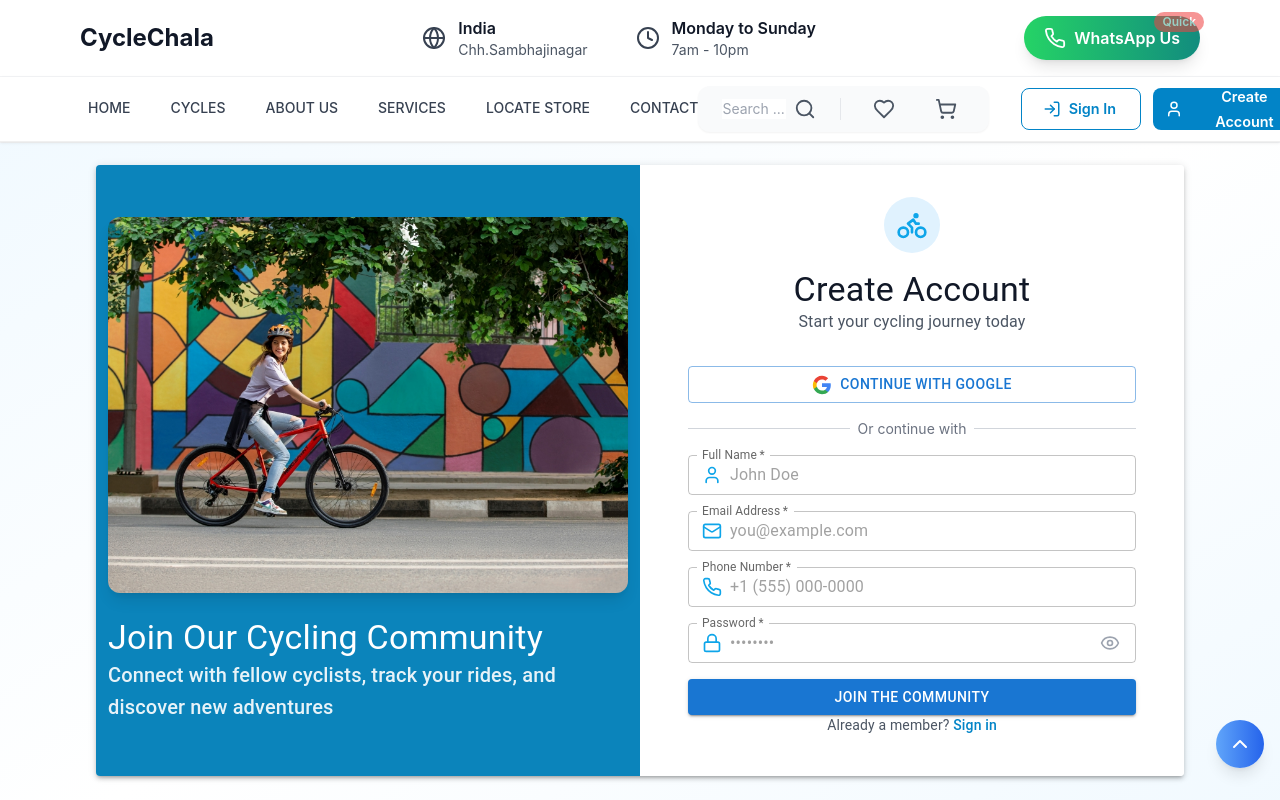
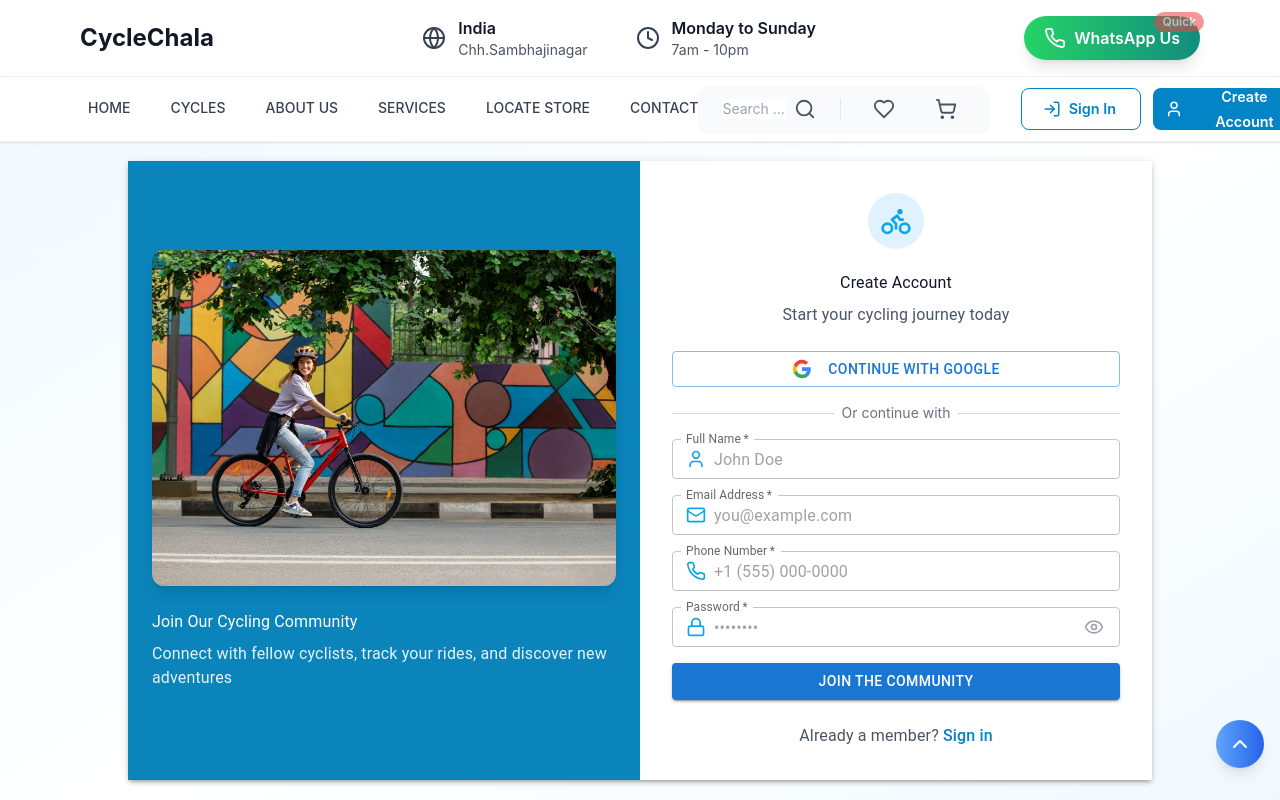
Before and after one commit to PratikMane09/CycleChala-Next.js-, a Next.js app: page /register in a window 1280 px wide. Shown: the top 800 px of the page. Built offline with nearby package versions, Linux system fonts and the light colour scheme.

Commit message:
adding google button

```diff
--- a/app/login/page.js
+++ b/app/login/page.js
@@ -112,40 +112,34 @@ const LoginForm = () => {
   };
 
   return (
-    <>
-      <div className="min-h-screen h-[450px] mt-10 bg-gradient-to-br from-sky-50 via-white to-sky-50 flex items-center justify-center  px-4 sm:px-6 lg:px-8">
-        <Paper
-          elevation={3}
-          className="max-w-5xl w-full mx-auto overflow-hidden rounded-2xl"
-        >
+    <div className="min-h-screen py-8 sm:py-12 bg-gradient-to-br from-sky-50 via-white to-sky-50 flex items-center justify-center px-4 sm:px-6 lg:px-8">
+      <Paper elevation={3} className="w-full max-w-5xl mx-auto rounded-2xl">
         <div className="flex flex-col md:flex-row">
           {/* Left Side - Form */}
-            <div className="w-full md:w-1/2 p-6 lg:p-10">
-              <div className="flex flex-col max-w-md mx-auto">
-                <div className="flex items-center justify-center space-x-1 mb-4">
+          <div className="w-full md:w-1/2 p-4 sm:p-6 lg:p-8">
+            <div className="flex flex-col max-w-md mx-auto space-y-6">
+              {/* Logo and Title */}
+              <div className="text-center space-y-4">
+                <div className="flex items-center justify-center space-x-2">
                   <div className="bg-sky-100 p-2 rounded-lg">
-                    <Bike className="h-6 w-6 text-sky-600" />
+                    <Bike className="h-5 w-5 sm:h-6 sm:w-6 text-sky-600" />
                   </div>
-                  <Typography variant="h5" className="font-bold text-gray-900">
+                  <Typography className="text-lg sm:text-xl font-bold text-gray-900">
                     CycleChala
                   </Typography>
                 </div>
-
-                <Typography
-                  variant="h4"
-                  className="text-center font-bold text-gray-900 mb-1"
-                >
+                <div className="space-y-2">
+                  <Typography className="text-2xl sm:text-3xl font-bold text-gray-900">
                     Welcome Back!
                   </Typography>
-                <Typography
-                  variant="body1"
-                  className="text-center text-gray-600 mb-6"
-                >
+                  <Typography className="text-sm sm:text-base text-gray-600">
                     Continue your cycling journey
                   </Typography>
+                </div>
+              </div>
 
               {error && (
-                  <Typography color="error" className="text-center mb-4">
+                <Typography color="error" className="text-center text-sm">
                   {error}
                 </Typography>
               )}
@@ -154,42 +148,41 @@ const LoginForm = () => {
               <Button
                 fullWidth
                 variant="outlined"
-                  className="py-2.5 mb-6 border-gray-300 hover:bg-gray-50 text-gray-700 font-medium rounded-lg transition-colors duration-200 normal-case flex items-center justify-center"
-                  onClick={() => {
-                    /* Add Google sign-in handler */
-                  }}
+                className="py-2 sm:py-2.5 border-gray-300 hover:bg-gray-50 text-gray-700 text-sm sm:text-base font-medium rounded-lg"
+                onClick={handleGoogleSignIn}
               >
                 <GoogleIcon />
-                  Continue with Google
+                <span className="ml-2">Continue with Google</span>
               </Button>
-                <div className="relative mb-6">
+
+              {/* Divider */}
+              <div className="relative">
                 <div className="absolute inset-0 flex items-center">
                   <div className="w-full border-t border-gray-300"></div>
                 </div>
-                  <div className="relative flex justify-center text-sm">
-                    <span className="px-2 bg-white text-gray-500">
+                <div className="relative flex justify-center">
+                  <span className="px-2 bg-white text-xs sm:text-sm text-gray-500">
                     Or continue with
                   </span>
                 </div>
               </div>
 
+              {/* Login Form */}
               <form onSubmit={handleSubmit} className="space-y-4">
                 <TextField
                   fullWidth
                   required
-                    id="email"
                   label="Email Address"
                   type="email"
-                    variant="outlined"
                   value={email}
                   onChange={(e) => setEmail(e.target.value)}
-                    placeholder="you@example.com"
                   InputProps={{
                     startAdornment: (
                       <InputAdornment position="start">
-                          <Mail className="h-5 w-5 text-sky-500" />
+                        <Mail className="h-4 w-4 sm:h-5 sm:w-5 text-sky-500" />
                       </InputAdornment>
                     ),
+                    className: "text-sm sm:text-base",
                   }}
                   className="bg-white"
                 />
@@ -197,17 +190,14 @@ const LoginForm = () => {
                 <TextField
                   fullWidth
                   required
-                    id="password"
                   label="Password"
                   type={showPassword ? "text" : "password"}
-                    variant="outlined"
                   value={password}
                   onChange={(e) => setPassword(e.target.value)}
-                    placeholder="••••••••"
                   InputProps={{
                     startAdornment: (
                       <InputAdornment position="start">
-                          <Lock className="h-5 w-5 text-sky-500" />
+                        <Lock className="h-4 w-4 sm:h-5 sm:w-5 text-sky-500" />
                       </InputAdornment>
                     ),
                     endAdornment: (
@@ -215,32 +205,37 @@ const LoginForm = () => {
                         <IconButton
                           onClick={() => setShowPassword(!showPassword)}
                           edge="end"
+                          size="small"
                         >
                           {showPassword ? (
-                              <EyeOff className="h-5 w-5 text-gray-400" />
+                            <EyeOff className="h-4 w-4 sm:h-5 sm:w-5 text-gray-400" />
                           ) : (
-                              <Eye className="h-5 w-5 text-gray-400" />
+                            <Eye className="h-4 w-4 sm:h-5 sm:w-5 text-gray-400" />
                           )}
                         </IconButton>
                       </InputAdornment>
                     ),
+                    className: "text-sm sm:text-base",
                   }}
                 />
 
-                  <div className="flex items-center justify-between">
+                <div className="flex items-center justify-between text-sm sm:text-base">
                   <FormControlLabel
                     control={
                       <Checkbox
                         checked={rememberMe}
                         onChange={(e) => setRememberMe(e.target.checked)}
                         className="text-sky-500"
+                        size="small"
                       />
                     }
-                      label="Remember me"
+                    label={
+                      <span className="text-sm sm:text-base">Remember me</span>
+                    }
                   />
                   <button
                     onClick={handleForgotPassword}
-                      className="text-sm font-medium text-sky-600 hover:text-sky-500"
+                    className="text-sm sm:text-base font-medium text-sky-600 hover:text-sky-500"
                   >
                     Forgot password?
                   </button>
@@ -250,21 +245,18 @@ const LoginForm = () => {
                   type="submit"
                   variant="contained"
                   fullWidth
-                    className="bg-sky-500 hover:bg-sky-600 py-3 text-white font-medium rounded-lg transition-colors duration-200"
-                    endIcon={<ArrowRight className="h-5 w-5" />}
+                  className="bg-sky-500 hover:bg-sky-600 py-2.5 sm:py-3 text-sm sm:text-base font-medium rounded-lg"
+                  endIcon={<ArrowRight className="h-4 w-4 sm:h-5 sm:w-5" />}
                 >
                   Sign In
                 </Button>
               </form>
 
-                <Typography
-                  variant="body2"
-                  className="text-center mt-6 text-gray-600"
-                >
+              <Typography className="text-center text-sm sm:text-base text-gray-600">
                 Do not have an account?{" "}
                 <a
                   href="/register"
-                    className="font-medium text-sky-600 hover:text-sky-500 transition-colors duration-200"
+                  className="font-medium text-sky-600 hover:text-sky-500"
                 >
                   Sign up
                 </a>
@@ -302,7 +294,6 @@ const LoginForm = () => {
         </div>
       </Paper>
     </div>
-    </>
   );
 };
 
--- a/app/register/page.js
+++ b/app/register/page.js
@@ -210,62 +210,58 @@ const RegisterForm = () => {
   );
 
   return (
-    <>
-      <div className="h-[800px]    bg-gradient-to-br from-sky-50 via-white to-sky-50 flex items-center justify-center">
-        {" "}
-        <div className="max-w-6xl w-full mx-auto px-4 sm:px-6 lg:px-8 py-8">
-          <Paper elevation={3} className="overflow-hidden rounded-2xl">
+    <div className="min-h-screen bg-gradient-to-br from-sky-50 via-white to-sky-50 flex items-center justify-center py-6 sm:py-8 px-4 sm:px-6">
+      <Paper elevation={3} className="w-full max-w-5xl mx-auto rounded-2xl">
         <div className="flex flex-col lg:flex-row">
           {/* Left Column - Image */}
-              <div className="w-full lg:w-1/2 hidden md:block relative bg-sky-500">
+          <div className="hidden lg:block w-1/2 relative bg-sky-500">
             <div className="absolute inset-0 bg-black bg-opacity-20" />
-                <div className="h-full flex flex-col justify-center p-3 relative z-10">
+            <div className="h-full flex flex-col justify-center p-4 sm:p-6 relative z-10">
               <img
                 src="/Images/cycling-hero.jpg"
                 alt="Cyclist in action"
                 className="rounded-xl object-cover w-full h-44 lg:h-auto shadow-lg mb-6"
               />
-                  <div className="text-white">
-                    <Typography variant="h4" className="font-bold mb-4">
+              <div className="text-white space-y-2">
+                <Typography className="text-2xl sm:text-3xl font-bold">
                   Join Our Cycling Community
                 </Typography>
-                    <Typography variant="h6" className="opacity-90">
-                      Connect with fellow cyclists, track your rides, and
-                      discover new adventures
+                <Typography className="text-sm sm:text-base opacity-90">
+                  Connect with fellow cyclists, track your rides, and discover
+                  new adventures
                 </Typography>
               </div>
             </div>
           </div>
 
           {/* Right Column - Form */}
-              <div className="w-full h-full  lg:w-1/2 bg-white p-8 pb-10 flex flex-col justify-center">
-                <div className="max-w-md mx-auto w-full">
-                  {error && <Alert className="mb-4">{error}</Alert>}
-
+          <div className="w-full lg:w-1/2 bg-white p-4 sm:p-6 lg:p-8">
+            <div className="max-w-md mx-auto w-full space-y-6">
+              {error && (
+                <Alert severity="error" className="text-sm sm:text-base">
+                  {error}
+                </Alert>
+              )}
               {success && (
-                    <Alert className="mb-4 bg-green-50 text-green-800 border-green-200">
+                <Alert severity="success" className="text-sm sm:text-base">
                   {success}
                 </Alert>
               )}
 
-                  <div className="flex flex-col items-center mb-8">
-                    <div className="bg-sky-100 p-3 rounded-full mb-4">
-                      <Bike className="h-8 w-8 text-sky-500" />
+              <div className="text-center space-y-4">
+                <div className="bg-sky-100 p-2 sm:p-3 rounded-full inline-block">
+                  <Bike className="h-6 w-6 sm:h-8 sm:w-8 text-sky-500" />
                 </div>
-                    <Typography
-                      variant="h4"
-                      className="text-center font-bold text-gray-900"
-                    >
+                <div className="space-y-2">
+                  <Typography className="text-xl sm:text-2xl font-bold text-gray-900">
                     {showOtpInput ? "Verify Email" : "Create Account"}
                   </Typography>
-                    <Typography
-                      variant="body1"
-                      className="text-center text-gray-600 mt-2"
-                    >
+                  <Typography className="text-sm sm:text-base text-gray-600">
                     {showOtpInput
                       ? "Enter the verification code sent to your email"
                       : "Start your cycling journey today"}
                   </Typography>
+                </div>
               </div>
 
               <form
@@ -279,109 +275,86 @@ const RegisterForm = () => {
                     <Button
                       fullWidth
                       variant="outlined"
-                          className="py-2.5 mb-6 border-gray-300 hover:bg-gray-50 text-gray-700 font-medium rounded-lg transition-colors duration-200 normal-case flex items-center justify-center"
+                      className="py-2 sm:py-2.5 border-gray-300 hover:bg-gray-50 text-gray-700 text-sm sm:text-base font-medium rounded-lg"
                       onClick={() => {
                         /* Add Google sign-in handler */
                       }}
                     >
                       <GoogleIcon />
-                          Continue with Google
+                      <span className="ml-2">Continue with Google</span>
                     </Button>
-                        <div className="relative mb-6">
+
+                    <div className="relative my-6">
                       <div className="absolute inset-0 flex items-center">
                         <div className="w-full border-t border-gray-300"></div>
                       </div>
-                          <div className="relative flex justify-center text-sm">
-                            <span className="px-2 bg-white text-gray-500">
+                      <div className="relative flex justify-center">
+                        <span className="px-2 bg-white text-xs sm:text-sm text-gray-500">
                           Or continue with
                         </span>
                       </div>
                     </div>
+
+                    {/* Form Fields with responsive styling */}
+                    {[
+                      {
+                        id: "name",
+                        label: "Full Name",
+                        icon: (
+                          <User className="h-4 w-4 sm:h-5 sm:w-5 text-sky-500" />
+                        ),
+                        type: "text",
+                        placeholder: "John Doe",
+                      },
+                      {
+                        id: "email",
+                        label: "Email Address",
+                        icon: (
+                          <Mail className="h-4 w-4 sm:h-5 sm:w-5 text-sky-500" />
+                        ),
+                        type: "email",
+                        placeholder: "you@example.com",
+                      },
+                      {
+                        id: "phone",
+                        label: "Phone Number",
+                        icon: (
+                          <Phone className="h-4 w-4 sm:h-5 sm:w-5 text-sky-500" />
+                        ),
+                        type: "tel",
+                        placeholder: "+1 (555) 000-0000",
+                      },
+                      {
+                        id: "password",
+                        label: "Password",
+                        icon: (
+                          <Lock className="h-4 w-4 sm:h-5 sm:w-5 text-sky-500" />
+                        ),
+                        type: showPassword ? "text" : "password",
+                        placeholder: "••••••••",
+                        hasPasswordToggle: true,
+                      },
+                    ].map((field) => (
                       <TextField
+                        key={field.id}
                         fullWidth
                         required
-                          id="name"
-                          label="Full Name"
-                          variant="outlined"
-                          value={formData.name}
+                        id={field.id}
+                        label={field.label}
+                        type={field.type}
+                        value={formData[field.id]}
                         onChange={handleChange}
-                          error={Boolean(formErrors.name)}
-                          helperText={formErrors.name}
-                          placeholder="John Doe"
+                        error={Boolean(formErrors[field.id])}
+                        helperText={formErrors[field.id]}
+                        placeholder={field.placeholder}
                         size="small"
                         InputProps={{
                           startAdornment: (
                             <InputAdornment position="start">
-                                <User className="h-5 w-5 text-sky-500" />
+                              {field.icon}
                             </InputAdornment>
                           ),
-                          }}
-                        />
-
-                        <TextField
-                          fullWidth
-                          required
-                          id="email"
-                          label="Email Address"
-                          type="email"
-                          variant="outlined"
-                          value={formData.email}
-                          onChange={handleChange}
-                          error={Boolean(formErrors.email)}
-                          helperText={formErrors.email}
-                          placeholder="you@example.com"
-                          size="small"
-                          InputProps={{
-                            startAdornment: (
-                              <InputAdornment position="start">
-                                <Mail className="h-5 w-5 text-sky-500" />
-                              </InputAdornment>
-                            ),
-                          }}
-                        />
-
-                        <TextField
-                          fullWidth
-                          required
-                          id="phone"
-                          label="Phone Number"
-                          type="tel"
-                          variant="outlined"
-                          value={formData.phone}
-                          onChange={handleChange}
-                          error={Boolean(formErrors.phone)}
-                          helperText={formErrors.phone}
-                          placeholder="+1 (555) 000-0000"
-                          size="small"
-                          InputProps={{
-                            startAdornment: (
-                              <InputAdornment position="start">
-                                <Phone className="h-5 w-5 text-sky-500" />
-                              </InputAdornment>
-                            ),
-                          }}
-                        />
-
-                        <TextField
-                          fullWidth
-                          required
-                          id="password"
-                          label="Password"
-                          type={showPassword ? "text" : "password"}
-                          variant="outlined"
-                          value={formData.password}
-                          onChange={handleChange}
-                          error={Boolean(formErrors.password)}
-                          helperText={formErrors.password}
-                          placeholder="••••••••"
-                          size="small"
-                          InputProps={{
-                            startAdornment: (
-                              <InputAdornment position="start">
-                                <Lock className="h-5 w-5 text-sky-500" />
-                              </InputAdornment>
-                            ),
-                            endAdornment: (
+                          endAdornment: field.hasPasswordToggle && (
                             <InputAdornment position="end">
                               <IconButton
                                 onClick={() => setShowPassword(!showPassword)}
@@ -389,15 +362,18 @@ const RegisterForm = () => {
                                 size="small"
                               >
                                 {showPassword ? (
-                                    <EyeOff className="h-5 w-5 text-gray-400" />
+                                  <EyeOff className="h-4 w-4 sm:h-5 sm:w-5 text-gray-400" />
                                 ) : (
-                                    <Eye className="h-5 w-5 text-gray-400" />
+                                  <Eye className="h-4 w-4 sm:h-5 sm:w-5 text-gray-400" />
                                 )}
                               </IconButton>
                             </InputAdornment>
                           ),
+                          className: "text-sm sm:text-base",
                         }}
+                        className="bg-white"
                       />
+                    ))}
                   </>
                 ) : (
                   <TextField
@@ -405,13 +381,15 @@ const RegisterForm = () => {
                     required
                     id="otp"
                     label="Verification Code"
-                        variant="outlined"
                     value={formData.otp}
                     onChange={handleChange}
                     error={Boolean(formErrors.otp)}
                     helperText={formErrors.otp}
                     placeholder="Enter 6-digit code"
                     size="small"
+                    InputProps={{
+                      className: "text-sm sm:text-base",
+                    }}
                   />
                 )}
 
@@ -420,7 +398,7 @@ const RegisterForm = () => {
                   variant="contained"
                   fullWidth
                   disabled={isLoading}
-                      className="bg-sky-500 hover:bg-sky-600 py-2.5 text-white font-medium rounded-lg transition-colors duration-200 mt-6"
+                  className="bg-sky-500 hover:bg-sky-600 py-2 sm:py-2.5 text-sm sm:text-base font-medium rounded-lg mt-6"
                 >
                   {isLoading
                     ? "Please wait..."
@@ -430,14 +408,11 @@ const RegisterForm = () => {
                 </Button>
               </form>
 
-                  <Typography
-                    variant="body2"
-                    className="text-center mt-6 text-gray-600"
-                  >
+              <Typography className="text-center text-sm sm:text-base text-gray-600">
                 Already a member?{" "}
                 <a
                   href="/login"
-                      className="font-medium text-sky-600 hover:text-sky-500 transition-colors duration-200"
+                  className="font-medium text-sky-600 hover:text-sky-500"
                 >
                   Sign in
                 </a>
@@ -447,9 +422,6 @@ const RegisterForm = () => {
         </div>
       </Paper>
     </div>
-      </div>
-    </>
   );
 };
-
 export default RegisterForm;
```
Lines whose indentation alone changed are shown as unchanged.
